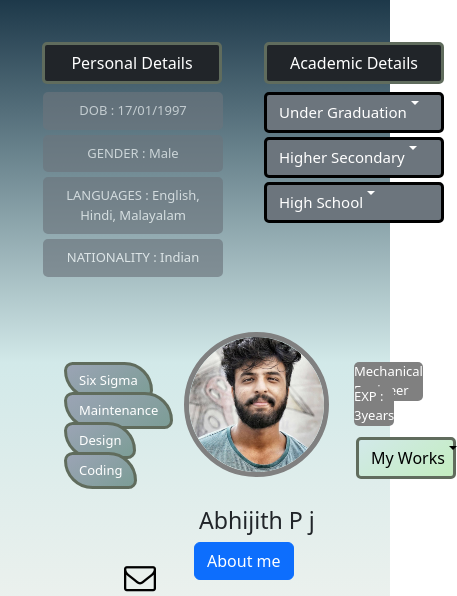
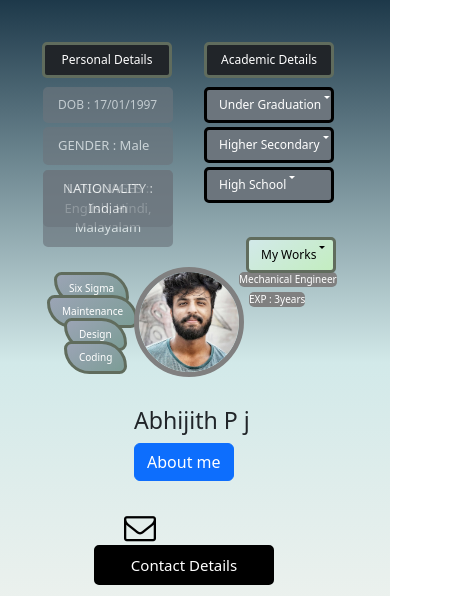
Before and after one commit to escanor002/test, a plain HTML site: page index.html in a window 390 px wide. Shown: the part 59-655 px from the top of the page, 457 px wide, since content can reach past the window. Drawn offline with nearby package versions, Linux system fonts and the light colour scheme.

Commit message:
Update styles.css

```diff
--- a/css/styles.css
+++ b/css/styles.css
@@ -42,8 +42,9 @@ height: 100vh;
 @media (max-width: 991.98px) {
   .PERSONAL-HEADING {
     /* Adjust the styles for tablets here */
-    width: 160px;
-    margin-left: 20px;
+    width: 180px;
+
+    margin-left: 0px;
     margin-top: 40px;
   }
 }
@@ -52,14 +53,16 @@ height: 100vh;
 @media (max-width: 767.98px) {
   .PERSONAL-HEADING {
     /* Adjust the styles for mobile devices here */
-    width: 180px;
+    width: 130px;
+    font-size: 12px;
     margin-left: 18px;
     margin-top: 45px;
   }
 }
 
 .dob{
-  display: inline-block;
+  position: absolute;
+  display: flex;
   text-align: center;
   margin-top: 100px;
   margin-right: 50px;
@@ -77,7 +80,9 @@ height: 100vh;
 @media (max-width: 991.98px) {
   .dob {
     /* Adjust the styles for tablets here */
-    width: 150px;
+    width: 10px;
+    font-size: 12px;
+    text-align: center;
     margin-right: 40px;
     margin-left: 20px;
     margin-top: 80px;
@@ -88,16 +93,19 @@ height: 100vh;
 @media (max-width: 767.98px) {
   .dob {
     /* Adjust the styles for mobile devices here */
-    width: 180px;
+    width: 130px;
+    font-size: 12px;
+    text-align: center;
     margin-right: 30px;
     margin-left: 19px;
-    margin-top: 95px;
+    margin-top: 90px;
   }
 }
 
 
 .GENDER{
-  display: inline-block;
+  position: absolute;
+  display: flex;
   text-align: center;
   margin-right: 50px;
   margin-top: 3px;
@@ -126,15 +134,16 @@ height: 100vh;
 @media (max-width: 767.98px) {
   .GENDER {
     /* Adjust the styles for mobile devices here */
-    width: 180px;
+    width: 130px;
     margin-right: 30px;
     margin-left: 19px;
-    margin-top: 5px;
+    margin-top: 130px;
   }
 }
 
 .LAN{
-  display: inline-block;
+  position: absolute;
+  display: flex;
   text-align: center;
   margin-right: 50px;
   margin-top: 3px;
@@ -162,10 +171,10 @@ height: 100vh;
 @media (max-width: 767.98px) {
   .LAN {
     /* Adjust the styles for mobile devices here */
-    width: 180px;
+    width: 130px;
     margin-right: 30px;
     margin-left: 19px;
-    margin-top: 5px;
+    margin-top: 173px;
   }
 }
 
@@ -198,10 +207,10 @@ height: 100vh;
 @media (max-width: 767.98px) {
   .NAT {
     /* Adjust the styles for mobile devices here */
-    width: 180px;
+    width: 130px;
     margin-right: 30px;
     margin-left: 19px;
-    margin-top: 5px;
+    margin-top: 173px;
   }
 }
 
@@ -246,7 +255,8 @@ height: 100vh;
 @media (max-width: 991.98px) {
   .EDU-HEADING1 {
     /* Adjust the styles for tablets here */
-    width: 150px;
+    width: 130px;
+    font-size: 12px;
     margin-left: 20px;
     margin-top: 80px;
   }
@@ -256,8 +266,8 @@ height: 100vh;
 @media (max-width: 767.98px) {
   .EDU-HEADING1 {
     /* Adjust the styles for mobile devices here */
-    width: 180px;
-    margin-left: 240px;
+    width: 130px;
+    margin-left: 180px;
     margin-top: 45px;
   }
 }
@@ -279,9 +289,9 @@ height: 100vh;
 @media (max-width: 991.98px) {
   .U-G {
     /* Adjust the styles for tablets here */
-    width: 150px;
+    width: 130px;
     margin-left: 20px;
-    margin-top: 80px;
+    margin-top: 70px;
   }
 }
 
@@ -289,9 +299,10 @@ height: 100vh;
 @media (max-width: 767.98px) {
   .U-G {
     /* Adjust the styles for mobile devices here */
-    width: 180px;
-    margin-left: 240px;
-    margin-top: 95px;
+    width: 130px;
+    font-size: 12px;
+    margin-left: 180px;
+    margin-top: 90px;
   }
 }
 
@@ -313,7 +324,7 @@ height: 100vh;
 @media (max-width: 991.98px) {
   .HS-1 {
     /* Adjust the styles for tablets here */
-    width: 150px;
+    width: 130px;
     margin-left: 20px;
     margin-top: 80px;
   }
@@ -323,9 +334,10 @@ height: 100vh;
 @media (max-width: 767.98px) {
   .HS-1 {
     /* Adjust the styles for mobile devices here */
-    width: 180px;
-    margin-left: 240px;
-    margin-top: 140px;
+    width: 130px;
+    font-size: 12px;
+    margin-left: 180px;
+    margin-top: 130px;
   }
 }
 
@@ -347,7 +359,7 @@ height: 100vh;
 @media (max-width: 991.98px) {
   .HS-2 {
     /* Adjust the styles for tablets here */
-    width: 150px;
+    width: 130px;
     margin-left: 20px;
     margin-top: 80px;
   }
@@ -357,9 +369,10 @@ height: 100vh;
 @media (max-width: 767.98px) {
   .HS-2 {
     /* Adjust the styles for mobile devices here */
-    width: 180px;
-    margin-left: 240px;
-    margin-top: 185px;
+    width: 130px;
+    font-size: 12px;
+    margin-left: 180px;
+    margin-top: 170px;
   }
 }
 
@@ -419,8 +432,9 @@ height: 100vh;
     .my {
       /* Adjust the styles for mobile devices here */
 
-      margin-left: 160px;
-      margin-top: 55px;
+      margin-left: 110px;
+      width: 110px;
+      margin-top: 40px;
     }
   }
 
@@ -506,8 +520,9 @@ color: white;
   .tag {
     /* Adjust the styles for mobile devices here */
 display: flex;
-    margin-left: 330px;
-    margin-top: 85px;
+    margin-left: 215px;
+    font-size: 10px;
+    margin-top: 45px;
   }
 }
 
@@ -538,8 +553,9 @@ display: flex;
   .tag-1 {
     /* Adjust the styles for mobile devices here */
 display: flex;
-    margin-left: 330px;
-    margin-top: 110px;
+margin-left: 225px;
+font-size: 10px;
+margin-top: 65px;
   }
 }
 
@@ -570,7 +586,9 @@ display: flex;
     /* Adjust the styles for mobile devices here */
 display: flex;
     margin-left: 40px;
-    margin-top: 85px;
+    font-size: 10px;
+    margin-left: 30px;
+    margin-top: 45px;
   }
 }
 
@@ -600,8 +618,10 @@ display: flex;
   .SELF-TAG2 {
     /* Adjust the styles for mobile devices here */
 display: flex;
-    margin-left: 40px;
-    margin-top: 115px;
+margin-left: 40px;
+font-size: 10px;
+margin-left: 23px;
+margin-top: 68px;
   }
 }
 
@@ -632,8 +652,10 @@ display: flex;
   .SELF-TAG3 {
     /* Adjust the styles for mobile devices here */
 display: flex;
-    margin-left: 40px;
-    margin-top: 145px;
+margin-left: 40px;
+font-size: 10px;
+margin-left: 40px;
+margin-top: 91px;
   }
 }
 
@@ -664,8 +686,10 @@ display: flex;
   .SELF-TAG4 {
     /* Adjust the styles for mobile devices here */
 display: flex;
-    margin-left: 40px;
-    margin-top: 175px;
+margin-left: 40px;
+font-size: 10px;
+margin-left: 40px;
+margin-top: 114px;
   }
 }
 
@@ -702,7 +726,8 @@ margin-left: 175px;
     .myname {
       /* Adjust the styles for mobile devices here */
 
-      margin-left: 175px;
+      margin-left: 110px;
+
 
     }
   }
@@ -723,7 +748,7 @@ margin-left: 175px;
   .my-about {
     /* Adjust the styles for mobile devices here */
 
-    margin-left: 170px;
+    margin-left: 110px;
 
   }
 }
@@ -779,9 +804,10 @@ left: 320px;
   .MSSG {
     /* Adjust the styles for mobile devices here */
 display: flex;
-width: 100px;
-    margin-left: 320px;
-    margin-top: 160px;
+width: 90px;
+font-size: 12px;
+    margin-left: 210px;
+    margin-top: 10px;
   }
 }
 
@@ -811,8 +837,8 @@ border-radius: 5px;
 @media (max-width: 767.98px) {
   .CONTACT {
     /* Adjust the styles for mobile devices here */
-width: 280px;
-    margin-left: 90px;
+width: 180px;
+    margin-left: 70px;
 
   }
 }
@@ -880,7 +906,7 @@ width: 180px;
 @media (max-width: 767.98px) {
   .LINKNAME {
     /* Adjust the styles for mobile devices here */
-width: 240px;
+width: 50px;
     left: 150px;
 
   }
@@ -945,7 +971,7 @@ width: 180px;
 @media (max-width: 767.98px) {
   .TWITNAME {
     /* Adjust the styles for mobile devices here */
-width: 240px;
+width: 40px;
     left: 150px;
 
   }
@@ -976,7 +1002,7 @@ width: 240px;
 @media (max-width: 767.98px) {
   .PHO-3 {
     /* Adjust the styles for mobile devices here */
-width: 180px;
+width: 40px;
     margin-left: 90px;
 
   }
@@ -1009,7 +1035,7 @@ width: 180px;
 @media (max-width: 767.98px) {
   .GMAIL-LINK {
     /* Adjust the styles for mobile devices here */
-width: 240px;
+width: 40px;
     left: 150px;
 
   }
@@ -1042,9 +1068,9 @@ width: 240px;
 @media (max-width: 767.98px) {
   .STRENGTH {
     /* Adjust the styles for mobile devices here */
-width: 280px;
+width: 180px;
 margin-top: 160px;
-    margin-left: 90px;
+    margin-left: 70px;
 
   }
 }
@@ -1072,7 +1098,7 @@ border: solid black;
 @media (max-width: 767.98px) {
   .STRENGTHEN-1 {
     /* Adjust the styles for mobile devices here */
-width: 280px;
+width: 180px;
 margin-top: 20px;
     margin-left: 90px;
 
@@ -1101,7 +1127,7 @@ margin-top: 20px;
 @media (max-width: 767.98px) {
   .WORK {
     /* Adjust the styles for mobile devices here */
-width: 280px;
+width: 180px;
 margin-top: 20px;
     margin-left: 90px;
 
@@ -1130,7 +1156,7 @@ margin-top: 20px;
 @media (max-width: 767.98px) {
   .SEC-WRK-1 {
     /* Adjust the styles for mobile devices here */
-width: 280px;
+width: 180px;
 margin-top: 20px;
     margin-left: 90px;
 
@@ -1156,7 +1182,7 @@ margin-top: 20px;
 @media (max-width: 767.98px) {
   .SEC-WRK-2 {
     /* Adjust the styles for mobile devices here */
-width: 280px;
+width: 180px;
 margin-top: 20px;
     margin-left: 90px;
 
@@ -1267,7 +1293,7 @@ background-color: orange;
 @media (max-width: 767.98px) {
   .cert1 {
     /* Adjust the styles for mobile devices here */
-width: 280px;
+width: 180px;
 margin-top: 20px;
     margin-left: 90px;
 
@@ -1297,7 +1323,7 @@ margin-top: 20px;
 @media (max-width: 767.98px) {
   .SIXSIGMA {
     /* Adjust the styles for mobile devices here */
-width: 280px;
+width: 180px;
 margin-top: 20px;
     margin-left: 90px;
 
@@ -1330,7 +1356,7 @@ margin-top: 20px;
 @media (max-width: 767.98px) {
   .CERT-2 {
     /* Adjust the styles for mobile devices here */
-width: 280px;
+width: 180px;
 margin-top: 20px;
     margin-left: 90px;
 
@@ -1363,7 +1389,7 @@ margin-top: 20px;
 @media (max-width: 767.98px) {
   .CERT-3 {
     /* Adjust the styles for mobile devices here */
-width: 280px;
+width: 180px;
 margin-top: 20px;
     margin-left: 90px;
 
@@ -1396,7 +1422,7 @@ margin-top: 20px;
 @media (max-width: 767.98px) {
   .CERT-4 {
     /* Adjust the styles for mobile devices here */
-width: 280px;
+width: 180px;
 margin-top: 20px;
     margin-left: 90px;
 
@@ -1428,7 +1454,7 @@ margin-top: 20px;
 @media (max-width: 767.98px) {
   .SKILLSS {
     /* Adjust the styles for mobile devices here */
-width: 310px;
+width: 180px;
 margin-top: 20px;
     margin-left: 75px;
 
@@ -1523,7 +1549,7 @@ margin-top: 20px;
 @media (max-width: 767.98px) {
   .SKILL-LEVEL {
     /* Adjust the styles for mobile devices here */
-width: 280px;
+width: 180px;
 margin-top: 20px;
     margin-left: 90px;
 
```
